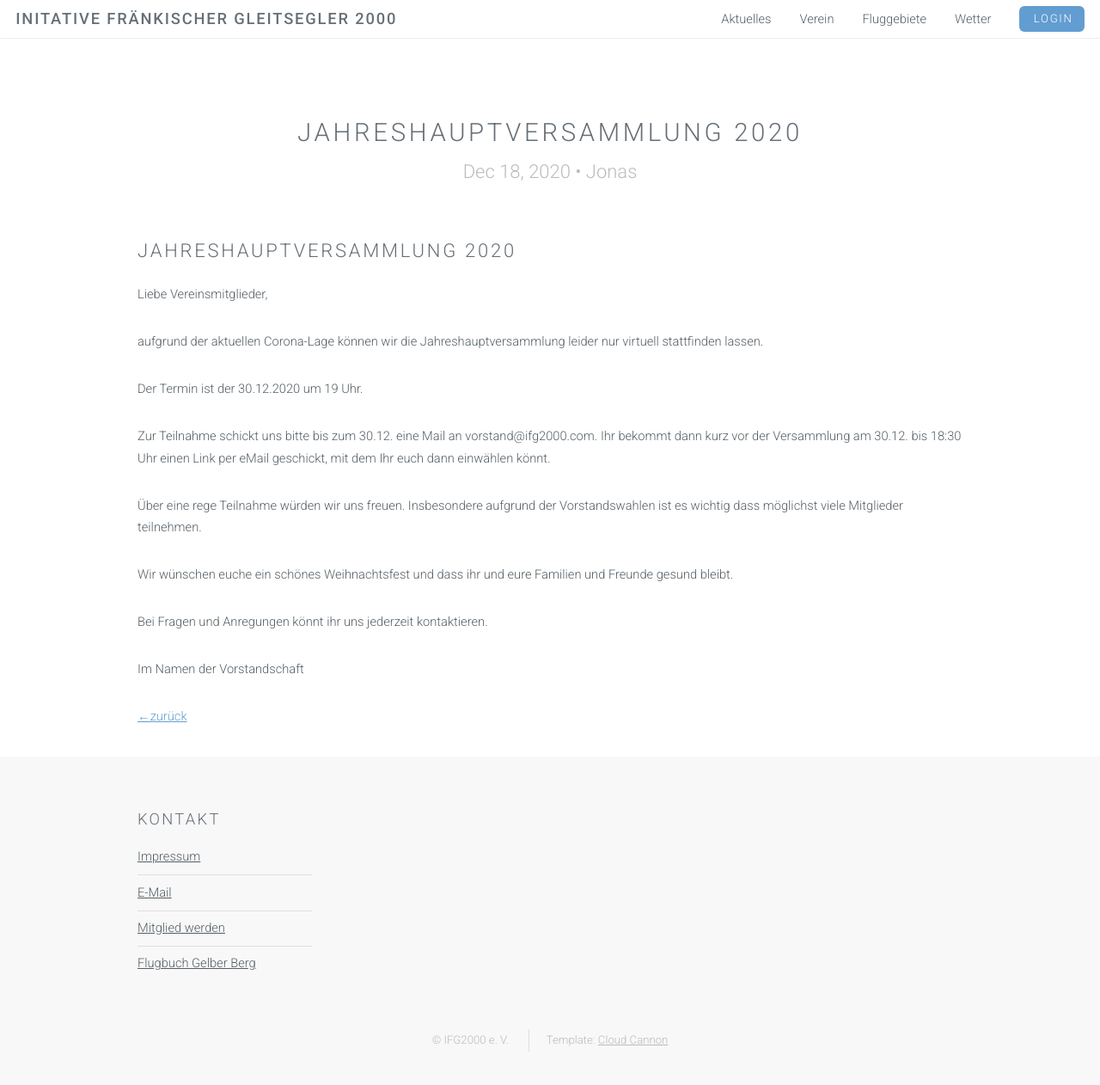
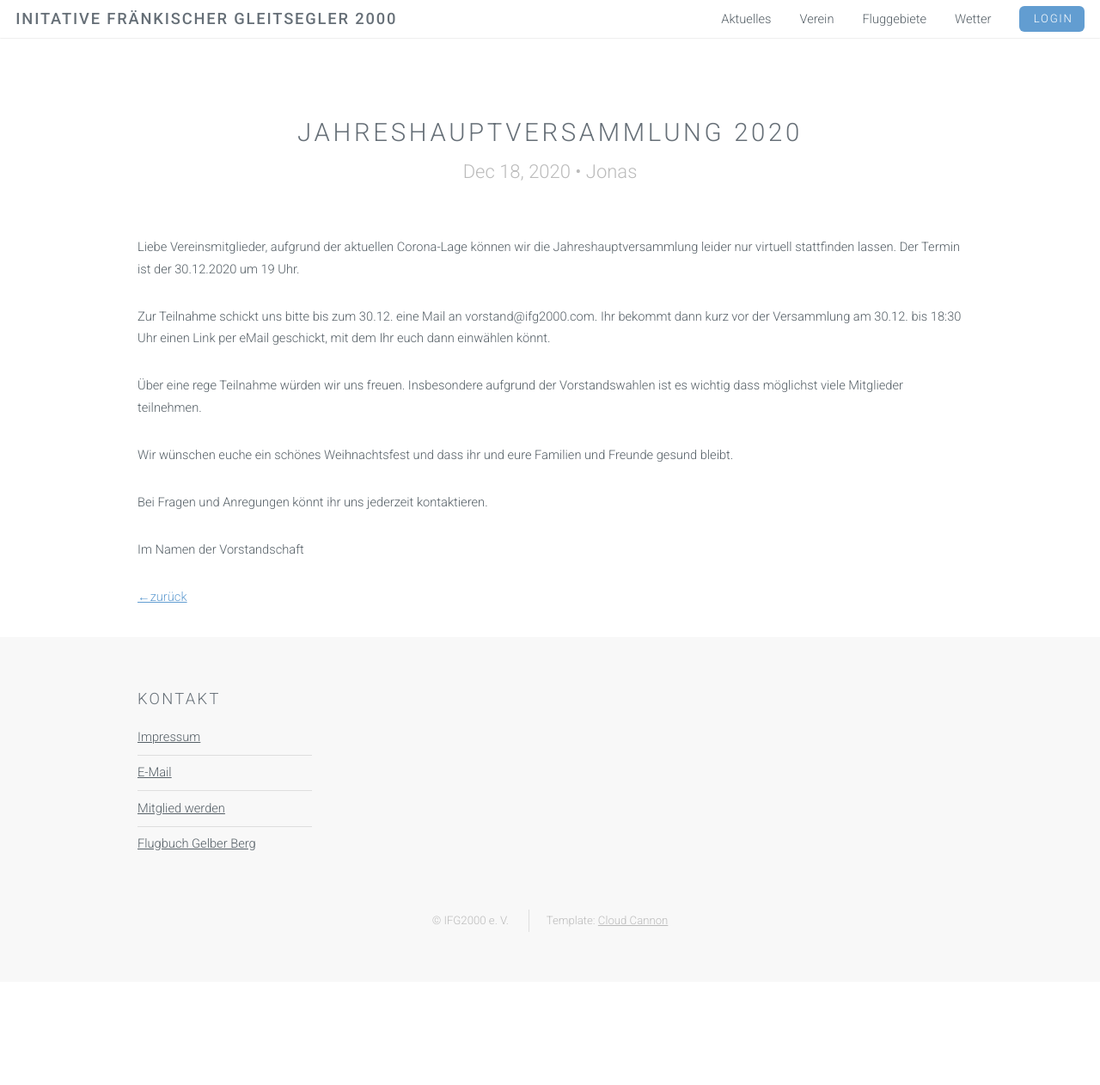
Before and after one commit to ifg2000/ifg2000.github.io, a Jekyll site: the page built from _posts/2020-12-18-JHV-2020.md, in a window 1280 px wide and 1282 px high. Shown: the top 1262 px of the window at 86% size. Built offline with Jekyll 4.4.1, drawn with Linux system fonts in a browser that asks for light colours.

Commit message:
Update 2020-12-18-JHV-2020.md

```diff
--- a/_posts/2020-12-18-JHV-2020.md
+++ b/_posts/2020-12-18-JHV-2020.md
@@ -1,18 +1,13 @@
 ---
 layout: post
-title:  "Jahreshauptversammlung 2020"
+title: Jahreshauptversammlung 2020
 author: Jonas
-date:   2020-12-18 11:00:44
+date: 2020-12-18T11:00:44.000Z
 categories: update
+published: true
 ---
-## Jahreshauptversammlung 2020
-
-
-
 Liebe Vereinsmitglieder,
-
 aufgrund der aktuellen Corona-Lage können wir die Jahreshauptversammlung leider nur virtuell stattfinden lassen.
-
 Der Termin ist der 30.12.2020 um 19 Uhr.
 
 Zur Teilnahme schickt uns bitte bis zum 30.12. eine Mail an vorstand@ifg2000.com. Ihr bekommt dann kurz vor der Versammlung am 30.12. bis 18:30 Uhr einen Link per eMail geschickt, mit dem Ihr euch dann einwählen könnt.
```
